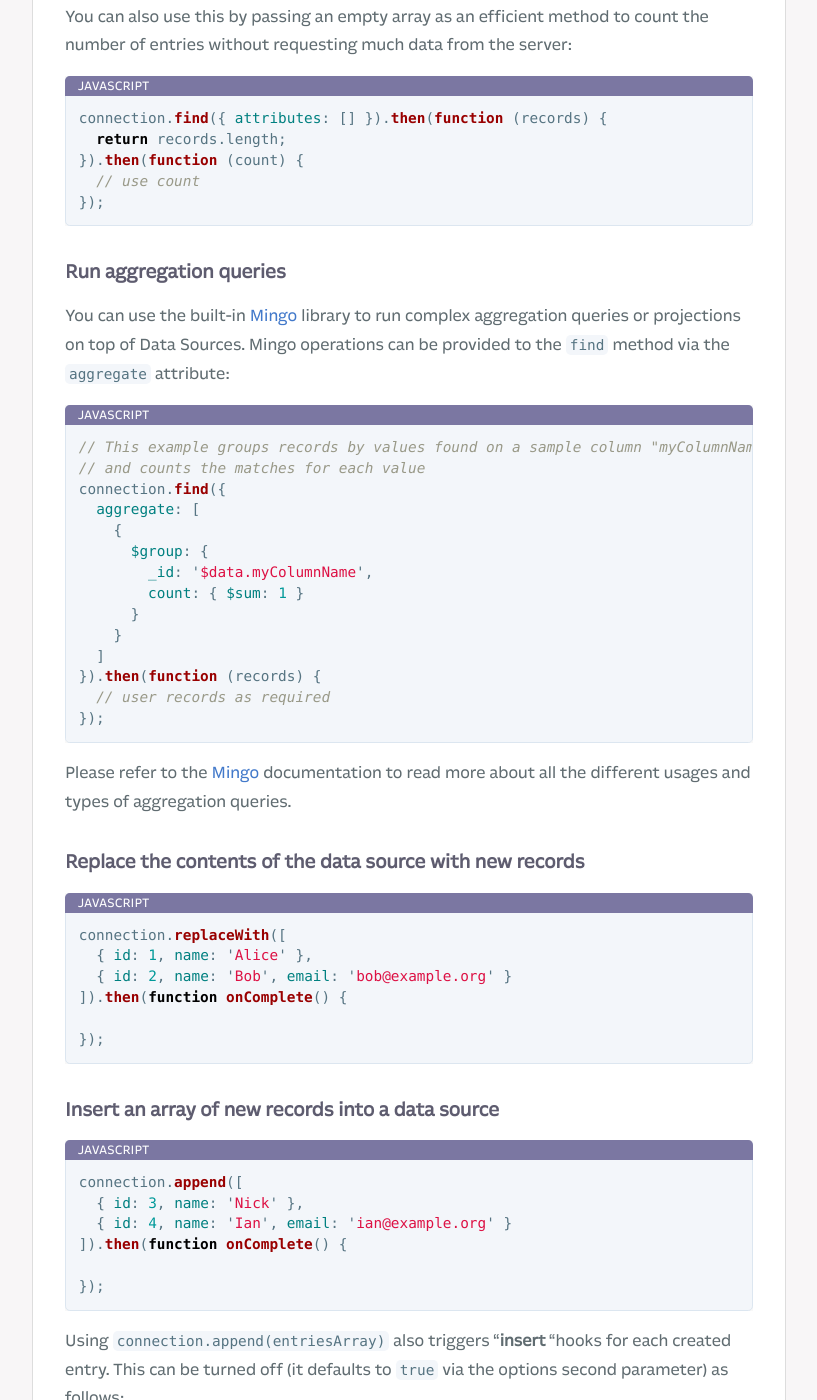
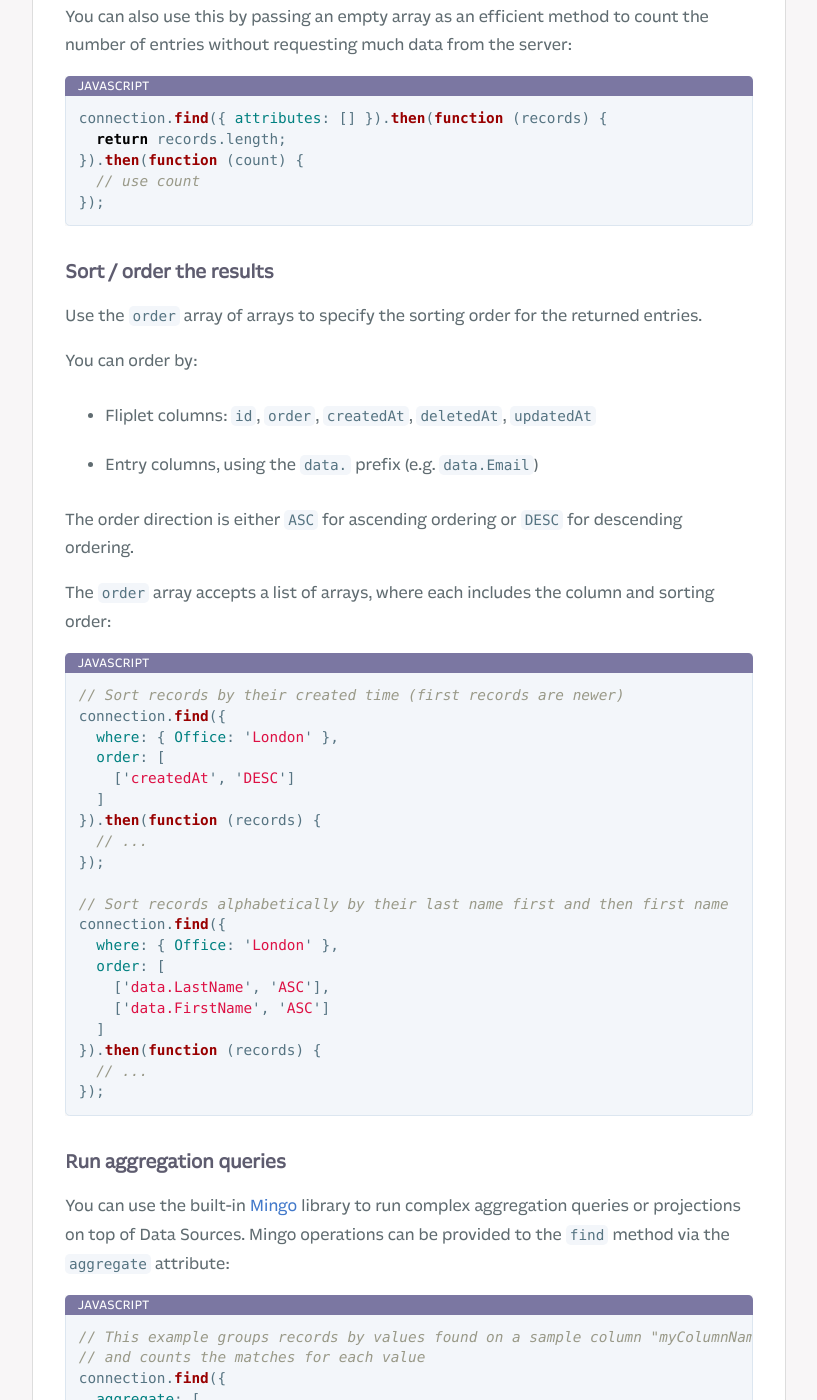
Before and after one commit to Fliplet/fliplet-cli, a Jekyll site: the page built from docs/API/fliplet-datasources.md, in a window 1280 px wide and 1400 px high, scrolled down 6552 px. Shown: the whole window, without its empty margins (254-1071 px from the left). Built offline with Jekyll 4.4.1, drawn with Linux system fonts in a browser that asks for light colours; nearby versions of some CDN libraries; our own code applies the rules of GitHub Pages for plain Markdown files; library files that are not in the unit come from our copies; comment, search, counter and statistics services are not loaded; a style sheet for code colours, icons or effects is not loaded; some of the changed text lies outside the part shown.

Commit message:
added docs for order

````diff
--- a/docs/API/fliplet-datasources.md
+++ b/docs/API/fliplet-datasources.md
@@ -243,6 +243,41 @@ connection.find({ attributes: [] }).then(function (records) {
 });
 ```
 
+### Sort / order the results
+
+Use the `order` array of arrays to specify the sorting order for the returned entries.
+
+You can order by:
+- Fliplet columns: `id`, `order`, `createdAt`, `deletedAt`, `updatedAt`
+- Entry columns, using the `data.` prefix (e.g. `data.Email`)
+
+The order direction is either `ASC` for ascending ordering or `DESC` for descending ordering.
+
+The `order` array accepts a list of arrays, where each includes the column and sorting order:
+
+```js
+// Sort records by their created time (first records are newer)
+connection.find({
+  where: { Office: 'London' },
+  order: [
+    ['createdAt', 'DESC']
+  ]
+}).then(function (records) {
+  // ...
+});
+
+// Sort records alphabetically by their last name first and then first name
+connection.find({
+  where: { Office: 'London' },
+  order: [
+    ['data.LastName', 'ASC'],
+    ['data.FirstName', 'ASC']
+  ]
+}).then(function (records) {
+  // ...
+});
+```
+
 ### Run aggregation queries
 
 You can use the built-in [Mingo](https://github.com/kofrasa/mingo) library to run complex aggregation queries or projections on top of Data Sources. Mingo operations can be provided to the `find` method via the `aggregate` attribute:
````
